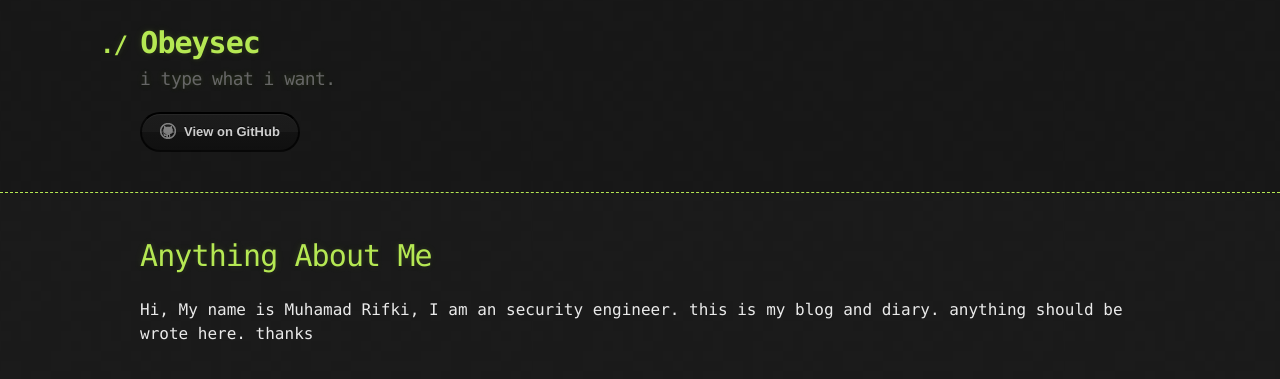
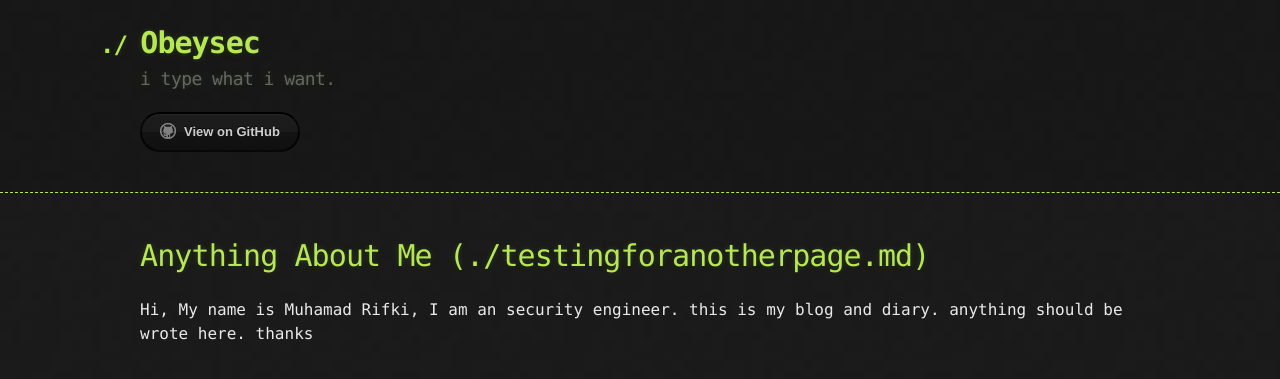
Before and after one commit to sahabrifki/sahabrifki.github.io, a Jekyll site: the page built from index.md, in a window 1280 px wide. Shown: the top 379 px of the page. Built offline with Jekyll 4.4.1, drawn with Linux system fonts in a browser that asks for light colours; our own code applies the rules of GitHub Pages for plain Markdown files.

Commit message:
Update index.md

```diff
--- a/index.md
+++ b/index.md
@@ -2,6 +2,6 @@
 Layout: default
 ---
 
-# Anything About Me
+# Anything About Me (./testingforanotherpage.md)
 
 Hi, My name is Muhamad Rifki, I am an security engineer. this is my blog and diary. anything should be wrote here. thanks
```
